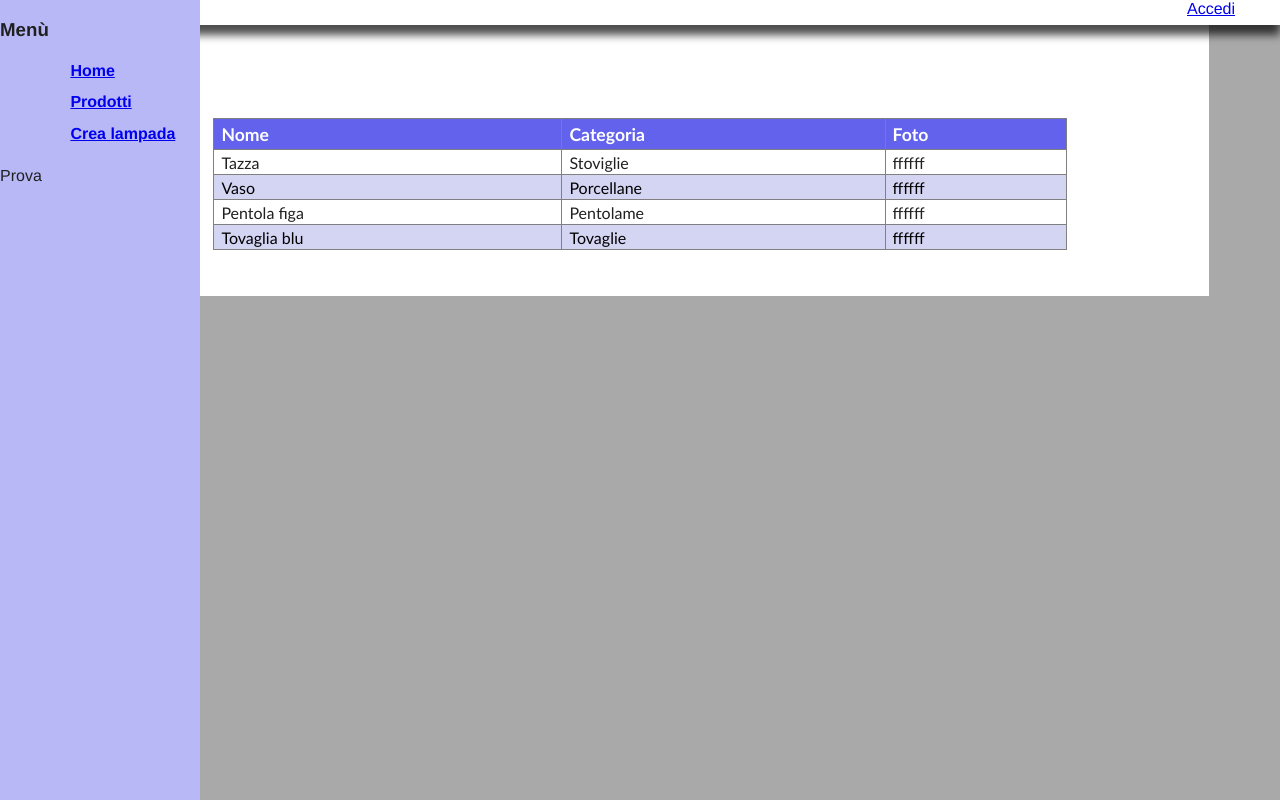
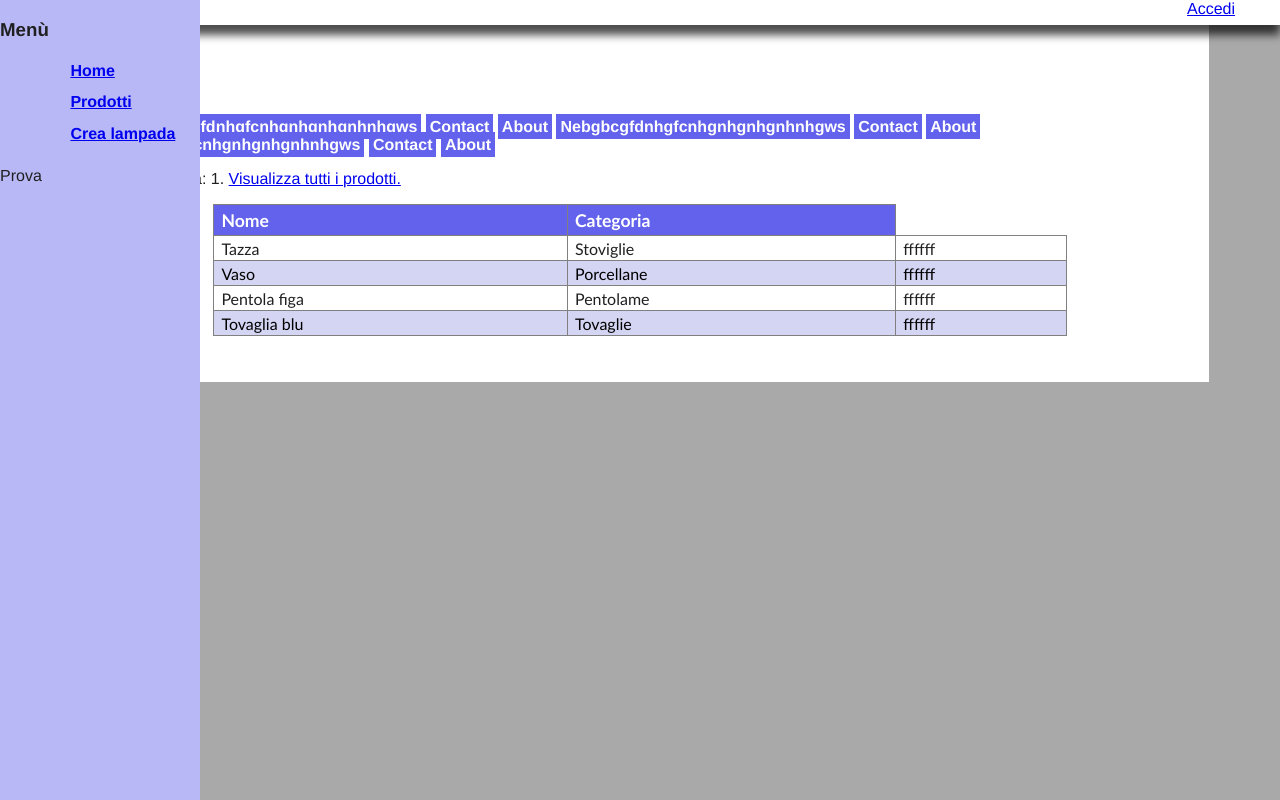
Before and after one commit to Polpetta/basidati2015, a PHP site: page /products.php?cat=1 in a window 1280 px wide. Run offline with PHP 8.4, Linux system fonts and the light colour scheme.

Commit message:
Aggiunta implementazione delle categorie in products.php con relativo CSS.

```diff
--- a/css/style.css
+++ b/css/style.css
@@ -18,7 +18,7 @@ body h1{
     color: #6262EC;
 }
 
-/*tabelle prodotti*/
+/*prodotti*/
 #products {
     font-family: "Trebuchet MS", Arial, Helvetica, sans-serif;
     width: 75%;
@@ -46,6 +46,16 @@ body h1{
     background-color: #D4D4F3;
 }
 
+/*categorie*/
+
+#category{
+    font-weight: bold;
+    color: #ffffff;
+    background-color: #6262EC;
+    text-align: center;
+    padding: 4px;
+    text-decoration: none;
+}
 
 #makelamp{
 
--- a/products.php
+++ b/products.php
@@ -4,11 +4,36 @@
 
 $category=$_GET['cat'];
 
-function printCategory($category=""){
+function getCategory(){
+ /*
+    In questa funizone si effettuerà la query:
+    SELECT * FROM Categoria;
+    In modo da ottenere tutte le categorie disponibili
+ */
+    ?>
+
+<a id="category" href="#home">Home</a>
+<a id="category" href="#news">Nebgbcgfdnhgfcnhgnhgnhgnhnhgws</a>
+<a id="category" href="#contact">Contact</a>
+<a id="category" href="#about">About</a>
+<a id="category" href="#news">Nebgbcgfdnhgfcnhgnhgnhgnhnhgws</a>
+<a id="category" href="#contact">Contact</a>
+<a id="category" href="#about">About</a>
+<a id="category" href="#news">Nebgbcgfdnhgfcnhgnhgnhgnhnhgws</a>
+<a id="category" href="#contact">Contact</a>
+<a id="category" href="#about">About</a>
+
+<?php
+
+}
+
+function printSelectedCategory($category=""){
     if(!isset($category)){
         echo "Non hai selezionato alcuna categoria";
+    } else {
+        ?><p>Sei sulla categoria: <?php echo $category;?>. <a href="products.php">Visualizza tutti i prodotti.</a></p>
+    <?php
     }
-
     ?>
 
     <table id="products" style align="center">
@@ -16,7 +41,6 @@ function printCategory($category=""){
         <tr>
             <th>Nome</th>
             <th>Categoria</th>
-            <th>Foto</th>
         </tr>
         <tr>
             <td>Tazza</td>
@@ -59,7 +83,16 @@ function printCategory($category=""){
         ?>
         <div id="main">
             <h1>Prodotti</h1>
-            <p><?php printCategory($category); ?></p>
+            <p>
+                <?php
+                    getCategory();
+                ?>
+            </p>
+            <p>
+                <?php
+                    printSelectedCategory($category);
+                ?>
+            </p>
         </div>
     </body>
 </html>
```
